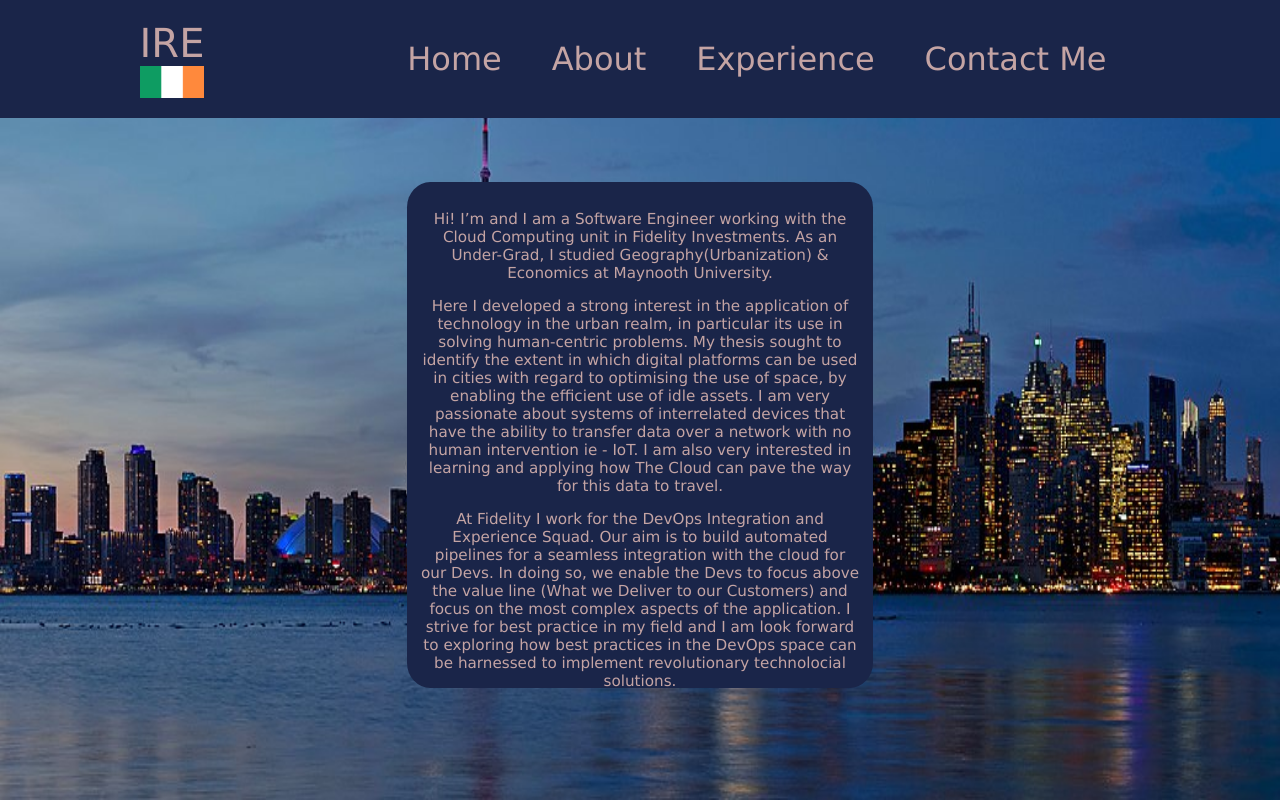
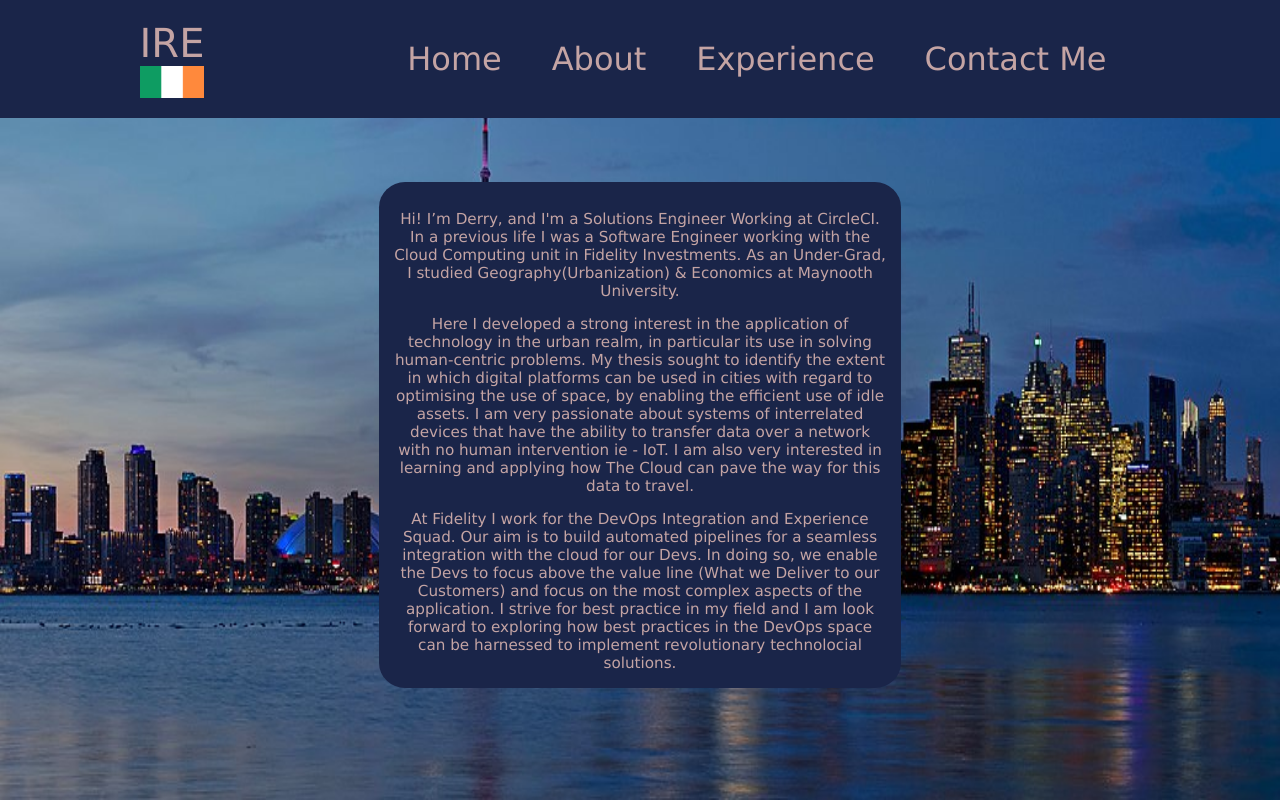
Before and after one commit to stone-monkeys/react-deploy, a React (Create React App) app: page /#/about in a window 1280 px wide. Built offline with nearby package versions, Linux system fonts and the light colour scheme.

Commit message:
Update config.yml

```diff
--- a/src/About.css
+++ b/src/About.css
@@ -6,7 +6,7 @@ body {
 
 .aboutMe{
     margin: auto;
-    width: 55vmin;
+    width: 62vmin;
     height: 60vmin;
     color: rgb(196, 164, 164);
     margin-top: 5%;
--- a/src/About.js
+++ b/src/About.js
@@ -6,22 +6,15 @@ import './About.css';
 
 class About extends Component {
 
-
-
     render() {
-
-
-
 
         return (
            <div className="app">
                <div className="aboutMe">
-
                     <p id="pone">
-                            Hi! I’m  and I am a Software Engineer working with the Cloud Computing unit in Fidelity Investments.
+                        Hi! I’m Derry, and I'm a Solutions Engineer Working at CircleCI. In a previous life I was a Software Engineer working with the Cloud Computing unit in Fidelity Investments.
                         As an Under-Grad, I studied Geography(Urbanization) & Economics at Maynooth University.
                     </p>
-
                     <p id="pone">
                         Here I developed a strong interest in the application of technology in the urban realm,
                         in particular its use in solving human-centric problems.
@@ -29,17 +22,12 @@ class About extends Component {
                         efficient use of idle assets. I am very passionate about systems of interrelated devices that have the ability to transfer data over a network with no human intervention ie - IoT.
                         I am also very interested in learning and applying how The Cloud can pave the way for this data to travel.
                     </p>
-
                     <p id="pone">
                         At Fidelity I work for the DevOps Integration and Experience Squad. Our aim is to build automated pipelines for a seamless integration with the cloud for our Devs.
                         In doing so, we enable the Devs to focus above the value line (What we Deliver to our Customers) and focus on the most complex aspects of the application.
                         I strive for best practice in my field and I am look forward to exploring how best practices in the DevOps space can be harnessed to implement revolutionary technolocial solutions.
                     </p>
-
-
                 </div>
-
-
            </div>
         );
     }
--- a/src/Home.js
+++ b/src/Home.js
@@ -8,29 +8,15 @@ import Navbar from './Navbar.js';
 
 class Home extends Component {
 
-
   render() {
     return (
-
       <div className="app">
-
-
         <div className="homePage">
-
           <div id="profile-photo"></div>
-
             <div id="name">Derry Bradley</div>
-              <div id="occupation">Software Engineer</div>
-
+              <div id="occupation">Solutions/Software Engineer</div>
         </div>
-
-
-
       </div>
-
-
-
-
     );
   }
 }
```
Also changed, not shown: .circleci/config.yml, 1 other file (tests, documents, lock files or other folders). Lines whose indentation alone changed are shown as unchanged.
